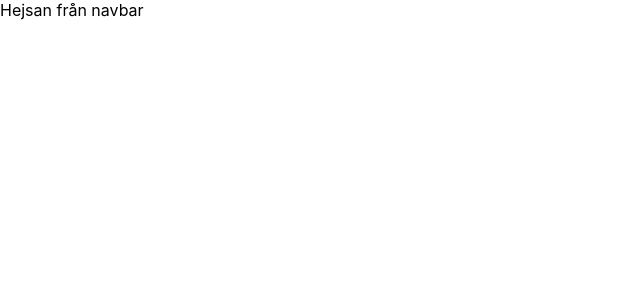
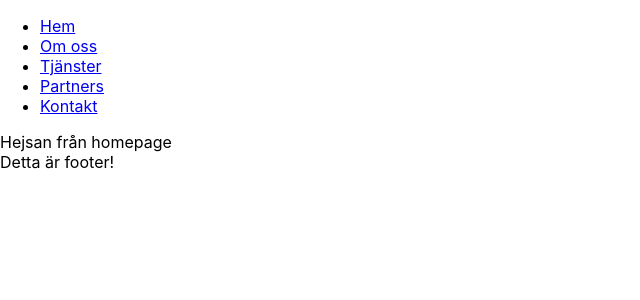
Before and after one commit to valle1336/project1_frontend, a React (Create React App) app in the folder project1-frontend/: page / in a window 1280 px wide. Shown: the top 300 px of the page, without its empty margins (0-640 px from the left). Built offline with nearby package versions, Linux system fonts and the light colour scheme.

Commit message:
Fixed layout and added view pages for navbar routing

```diff
--- /dev/null
+++ b/project1-frontend/src/components/Footer.jsx
@@ -0,0 +1,11 @@
+import React from "react";
+
+function Footer() {
+  return (
+    <>
+      <footer>Detta är footer!</footer>
+    </>
+  );
+}
+
+export default Footer;
--- a/project1-frontend/src/components/Navbar.jsx
+++ b/project1-frontend/src/components/Navbar.jsx
@@ -1,8 +1,27 @@
 import React from "react";
+import { Link } from 'react-router-dom';
 
 function Navbar() {
     return (
-        <div>Hejsan från navbar</div>
+      <nav>
+        <ul>
+            <li>
+                <Link to="/">Hem</Link>
+            </li>
+            <li>
+                <Link to="/about">Om oss</Link>
+            </li>
+            <li>
+                <Link to="/services">Tjänster</Link>
+            </li>
+            <li>
+                <Link to="/partners">Partners</Link>
+            </li>
+            <li>
+                <Link to="contact">Kontakt</Link>
+            </li>
+        </ul>
+      </nav>
     )
 }
 
--- a/project1-frontend/src/layouts/RootLayout.jsx
+++ b/project1-frontend/src/layouts/RootLayout.jsx
@@ -1,11 +1,18 @@
 import { Outlet } from "react-router-dom";
 import Navbar from "../components/Navbar";
+import Footer from "../components/Footer"
 
 
 function RootLayout() {
     return (
       <div>
         <Navbar />
+
+        <main>
+        <Outlet />
+      </main>
+
+      <Footer/>
       </div>
     );
   }
```
Also changed, not shown: project1-frontend/src/views/About.jsx (added, +10 -0 lines), project1-frontend/src/views/Contact.jsx (added, +10 -0 lines), project1-frontend/src/components/Footer.css (added), project1-frontend/src/views/Partners.jsx (added), project1-frontend/src/views/Services.jsx (added).
